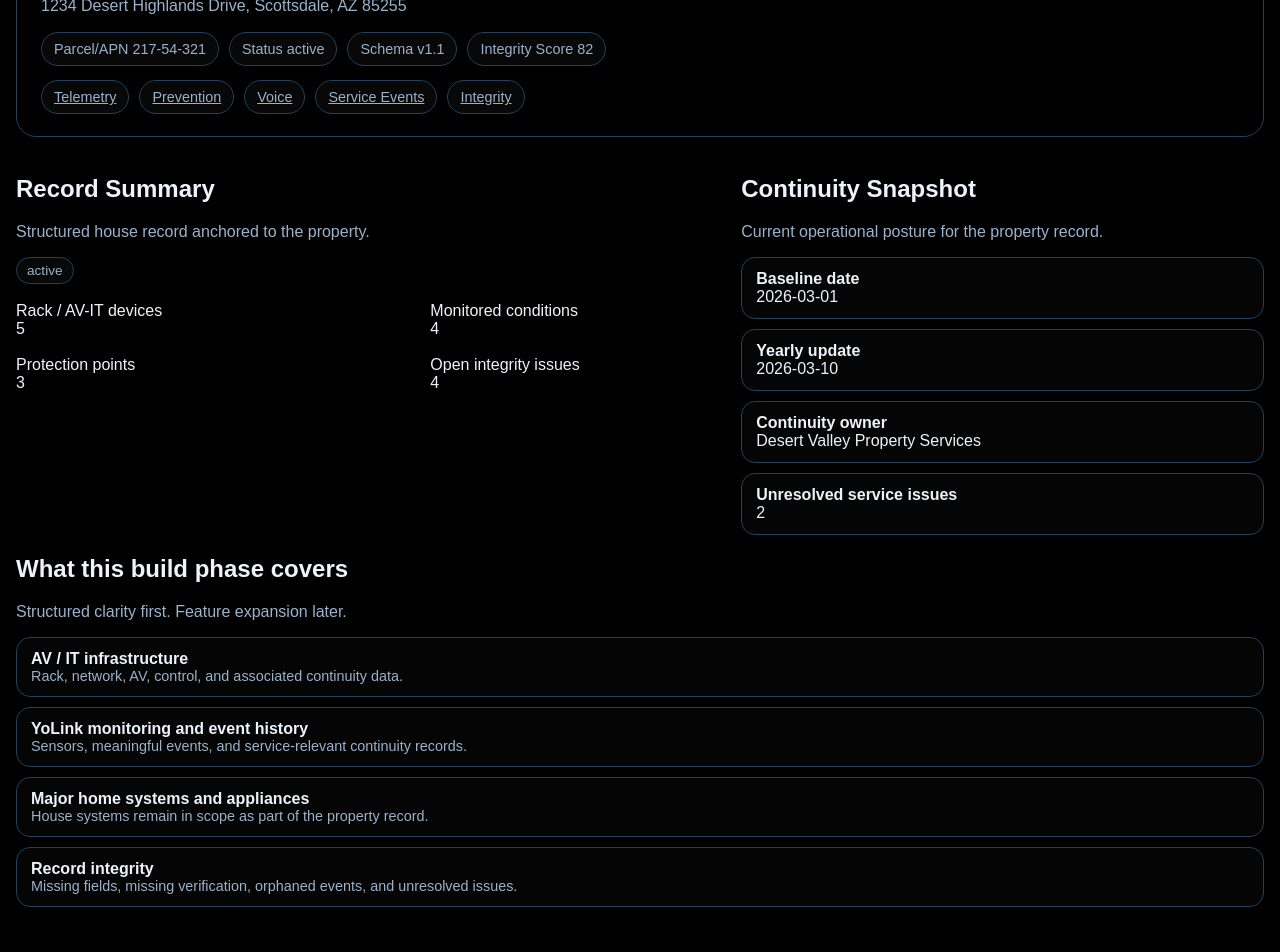
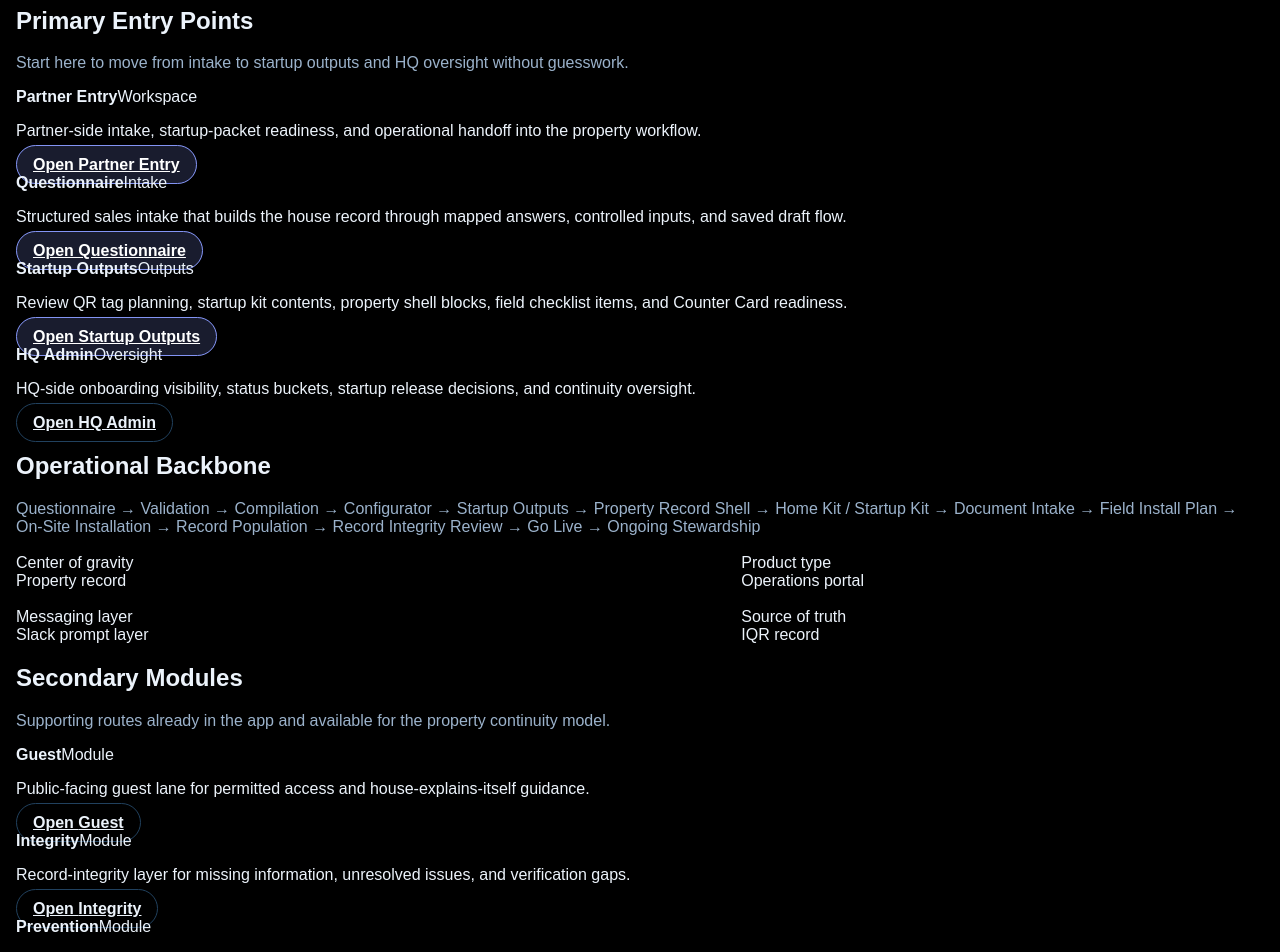
Before and after one commit to prodesign-rqr/iqr-home, a Next.js app: page / in a window 1280 px wide. Shown: the part 360-1312 px from the top of the page. Built offline with nearby package versions, Linux system fonts and the light colour scheme.

Commit message:
Add home page entry-point navigation

```diff
--- a/src/app/page.tsx
+++ b/src/app/page.tsx
@@ -1,80 +1,160 @@
 import Image from "next/image";
 import Link from "next/link";
-import { mockRecord } from "../lib/mock-record";
+
+const primaryRoutes = [
+  {
+    title: "Partner Entry",
+    href: "/partner",
+    tag: "Workspace",
+    detail:
+      "Partner-side intake, startup-packet readiness, and operational handoff into the property workflow.",
+    cta: "Open Partner Entry",
+    buttonClass: "button-primary",
+  },
+  {
+    title: "Questionnaire",
+    href: "/partner/questionnaire",
+    tag: "Intake",
+    detail:
+      "Structured sales intake that builds the house record through mapped answers, controlled inputs, and saved draft flow.",
+    cta: "Open Questionnaire",
+    buttonClass: "button-primary",
+  },
+  {
+    title: "Startup Outputs",
+    href: "/partner/outputs",
+    tag: "Outputs",
+    detail:
+      "Review QR tag planning, startup kit contents, property shell blocks, field checklist items, and Counter Card readiness.",
+    cta: "Open Startup Outputs",
+    buttonClass: "button-primary",
+  },
+  {
+    title: "HQ Admin",
+    href: "/hq",
+    tag: "Oversight",
+    detail:
+      "HQ-side onboarding visibility, status buckets, startup release decisions, and continuity oversight.",
+    cta: "Open HQ Admin",
+    buttonClass: "button-secondary",
+  },
+];
+
+const supportRoutes = [
+  {
+    title: "Guest",
+    href: "/guest",
+    detail: "Public-facing guest lane for permitted access and house-explains-itself guidance.",
+  },
+  {
+    title: "Integrity",
+    href: "/integrity",
+    detail: "Record-integrity layer for missing information, unresolved issues, and verification gaps.",
+  },
+  {
+    title: "Prevention",
+    href: "/prevention",
+    detail: "Proof-of-prevention and risk-mitigation framing for monitored and documented protection points.",
+  },
+  {
+    title: "Service Events",
+    href: "/service-events",
+    detail: "Meaningful service history and continuity events attached to the property record.",
+  },
+  {
+    title: "Telemetry",
+    href: "/telemetry",
+    detail: "Property telemetry and continuity layer centered on meaningful events, not noisy raw streams.",
+  },
+  {
+    title: "Voice",
+    href: "/voice",
+    detail: "Voice lane for structured factual query support against the property record.",
+  },
+];
 
 export default function HomePage() {
-  const { property, meta, avItInfrastructure, monitoring, prevention, service, integrity } = mockRecord;
-
   return (
     <main>
       <section className="hero">
-        <div className="hero-logo-wrap">
+        <div className="subpage-logo-wrap">
           <Image
             src="/iqr-home-logo-tight-WonB.png"
             alt="IQR Home"
-            width={220}
-            height={154}
-            className="hero-logo"
+            width={150}
+            height={105}
+            className="subpage-logo"
             priority
           />
         </div>
 
-        <h1 className="hero-title">Know Your Home. It can explain itself.</h1>
-
+        <h1>IQR Home</h1>
         <p>
-          IQR Home preserves the property record, history, and continuity across monitoring, service,
-          and handoff.
+          A property-centered operations portal built around continuity, record integrity,
+          field execution, and proof. The property record belongs to the house, not the homeowner.
         </p>
 
+        <div className="status-pill">Property Telemetry + Continuity Layer</div>
+      </section>
+
+      <section className="section-card">
+        <div className="section-header">
+          <div>
+            <h2>Primary Entry Points</h2>
             <p className="muted">
-          {property.streetAddress}, {property.city}, {property.state} {property.zip}
+              Start here to move from intake to startup outputs and HQ oversight without guesswork.
             </p>
-
-        <div className="hero-badges">
-          <span className="badge">Parcel/APN {property.parcelApn}</span>
-          <span className="badge">Status {meta.recordStatus}</span>
-          <span className="badge">Schema v{meta.schemaVersion}</span>
-          <span className="badge">Integrity Score {integrity.integrityScore ?? "N/A"}</span>
+          </div>
         </div>
 
-        <div className="hero-badges">
-          <Link href="/telemetry" className="badge">Telemetry</Link>
-          <Link href="/prevention" className="badge">Prevention</Link>
-          <Link href="/voice" className="badge">Voice</Link>
-          <Link href="/service-events" className="badge">Service Events</Link>
-          <Link href="/integrity" className="badge">Integrity</Link>
+        <div className="output-detail-stack">
+          {primaryRoutes.map((route) => (
+            <div className="output-detail-card" key={route.href}>
+              <div className="detail-card-top">
+                <strong>{route.title}</strong>
+                <span className="qty-chip">{route.tag}</span>
+              </div>
+              <p>{route.detail}</p>
+              <Link href={route.href} className={`${route.buttonClass} inline-button`}>
+                {route.cta}
+              </Link>
+            </div>
+          ))}
         </div>
       </section>
 
-      <div className="grid two-col">
       <section className="section-card">
         <div className="section-header">
           <div>
-              <h2>Record Summary</h2>
-              <p className="muted">Structured house record anchored to the property.</p>
+            <h2>Operational Backbone</h2>
+            <p className="muted">
+              Questionnaire → Validation → Compilation → Configurator → Startup Outputs →
+              Property Record Shell → Home Kit / Startup Kit → Document Intake →
+              Field Install Plan → On-Site Installation → Record Population →
+              Record Integrity Review → Go Live → Ongoing Stewardship
+            </p>
           </div>
-            <div className="status-pill">{meta.recordStatus}</div>
         </div>
 
         <div className="grid two-col">
           <div className="metric-card">
-              <div className="metric-label">Rack / AV-IT devices</div>
-              <div className="metric-value">{avItInfrastructure.rackDevices.length}</div>
+            <div className="metric-label">Center of gravity</div>
+            <div className="metric-value">Property record</div>
           </div>
 
           <div className="metric-card">
-              <div className="metric-label">Monitored conditions</div>
-              <div className="metric-value">{monitoring.monitoredConditions.length}</div>
+            <div className="metric-label">Product type</div>
+            <div className="metric-value">Operations portal</div>
           </div>
 
           <div className="metric-card">
-              <div className="metric-label">Protection points</div>
-              <div className="metric-value">{prevention.riskProtectionPoints.length}</div>
+            <div className="metric-label">Messaging layer</div>
+            <div className="metric-value">Slack prompt layer</div>
           </div>
 
           <div className="metric-card">
-              <div className="metric-label">Open integrity issues</div>
-              <div className="metric-value">{integrity.issues.length}</div>
+            <div className="metric-label">Source of truth</div>
+            <div className="metric-value">IQR record</div>
           </div>
         </div>
       </section>
@@ -82,71 +162,26 @@ export default function HomePage() {
       <section className="section-card">
         <div className="section-header">
           <div>
-              <h2>Continuity Snapshot</h2>
-              <p className="muted">Current operational posture for the property record.</p>
+            <h2>Secondary Modules</h2>
+            <p className="muted">
+              Supporting routes already in the app and available for the property continuity model.
+            </p>
           </div>
         </div>
 
-          <div className="bullet-list">
-            <div className="list-card">
-              <strong>Baseline date</strong>
-              <div>{meta.baselineDate ?? "N/A"}</div>
+        <div className="output-detail-stack">
+          {supportRoutes.map((route) => (
+            <div className="output-detail-card" key={route.href}>
+              <div className="detail-card-top">
+                <strong>{route.title}</strong>
+                <span className="qty-chip">Module</span>
               </div>
-
-            <div className="list-card">
-              <strong>Yearly update</strong>
-              <div>{meta.yearlyUpdateDate ?? "N/A"}</div>
+              <p>{route.detail}</p>
+              <Link href={route.href} className="button-secondary inline-button">
+                Open {route.title}
+              </Link>
             </div>
-
-            <div className="list-card">
-              <strong>Continuity owner</strong>
-              <div>{meta.continuityOwner ?? "N/A"}</div>
-            </div>
-
-            <div className="list-card">
-              <strong>Unresolved service issues</strong>
-              <div>{service.unresolvedIssues.length}</div>
-            </div>
-          </div>
-        </section>
-      </div>
-
-      <section className="section-card">
-        <div className="section-header">
-          <div>
-            <h2>What this build phase covers</h2>
-            <p className="muted">Structured clarity first. Feature expansion later.</p>
-          </div>
-        </div>
-
-        <div className="bullet-list">
-          <div className="list-card">
-            <strong>AV / IT infrastructure</strong>
-            <div className="muted small">
-              Rack, network, AV, control, and associated continuity data.
-            </div>
-          </div>
-
-          <div className="list-card">
-            <strong>YoLink monitoring and event history</strong>
-            <div className="muted small">
-              Sensors, meaningful events, and service-relevant continuity records.
-            </div>
-          </div>
-
-          <div className="list-card">
-            <strong>Major home systems and appliances</strong>
-            <div className="muted small">
-              House systems remain in scope as part of the property record.
-            </div>
-          </div>
-
-          <div className="list-card">
-            <strong>Record integrity</strong>
-            <div className="muted small">
-              Missing fields, missing verification, orphaned events, and unresolved issues.
-            </div>
-          </div>
+          ))}
         </div>
       </section>
     </main>
```
Lines whose indentation alone changed are shown as unchanged.
